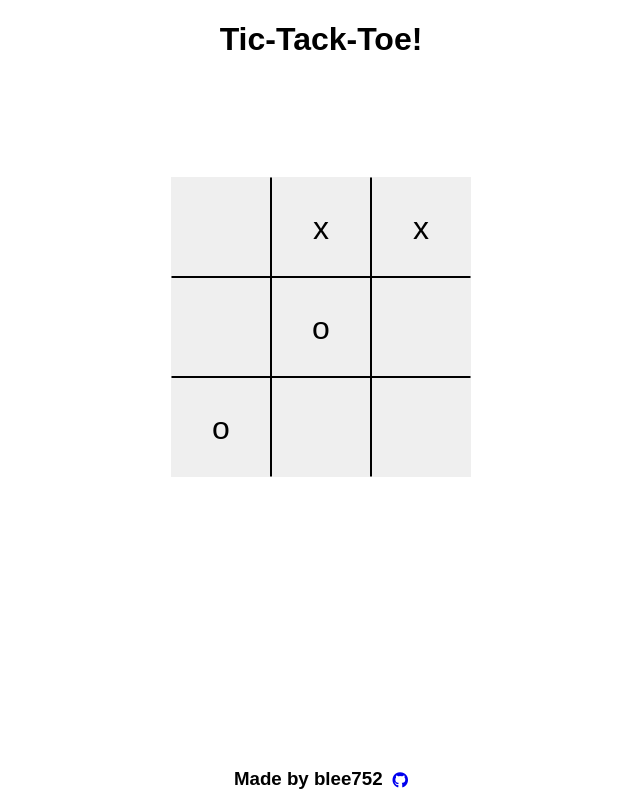
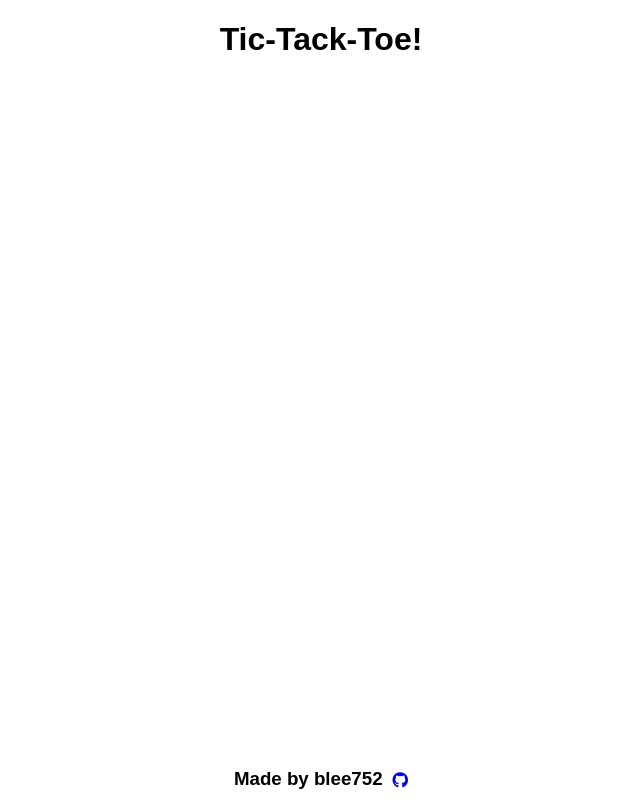
Before and after one commit to blee752/tic-tack-toe, a plain HTML site: page index.html in a window 1280 px wide. Shown: the whole page, without its empty margins (319-959 px from the left). Drawn offline with Linux system fonts and the light colour scheme.

Commit message:
Deleted buttons markup. Misunderstood the assignment

```diff
--- a/index.html
+++ b/index.html
@@ -15,33 +15,6 @@
 <div class='ui'></div>
 <div class='board'>
     <div class='grid-container'>
-        <button class='boardTile remove-left remove-top'>
-            <p><x/p>
-        </button>
-        <button class='boardTile remove-top'>
-            <p>x</p>
-        </button>
-        <button class='boardTile remove-right remove-top'>
-            <p>x</p>
-        </button>
-        <button class='boardTile remove-left'>
-            <p></p>
-        </button>
-        <button class='boardTile'>
-            <p>o</p>
-        </button>
-        <button class='boardTile remove-right'>
-            <p></p>
-        </button>
-        <button class='boardTile remove-left remove-bottom'>
-            <p>o</p>
-        </button>
-        <button class='boardTile remove-bottom'>
-            <p></p>
-        </button>
-        <button class='boardTile remove-right remove-bottom'>
-            <p></p>
-        </button>
     </div>
 </div>
 <footer class='footer'>
```
